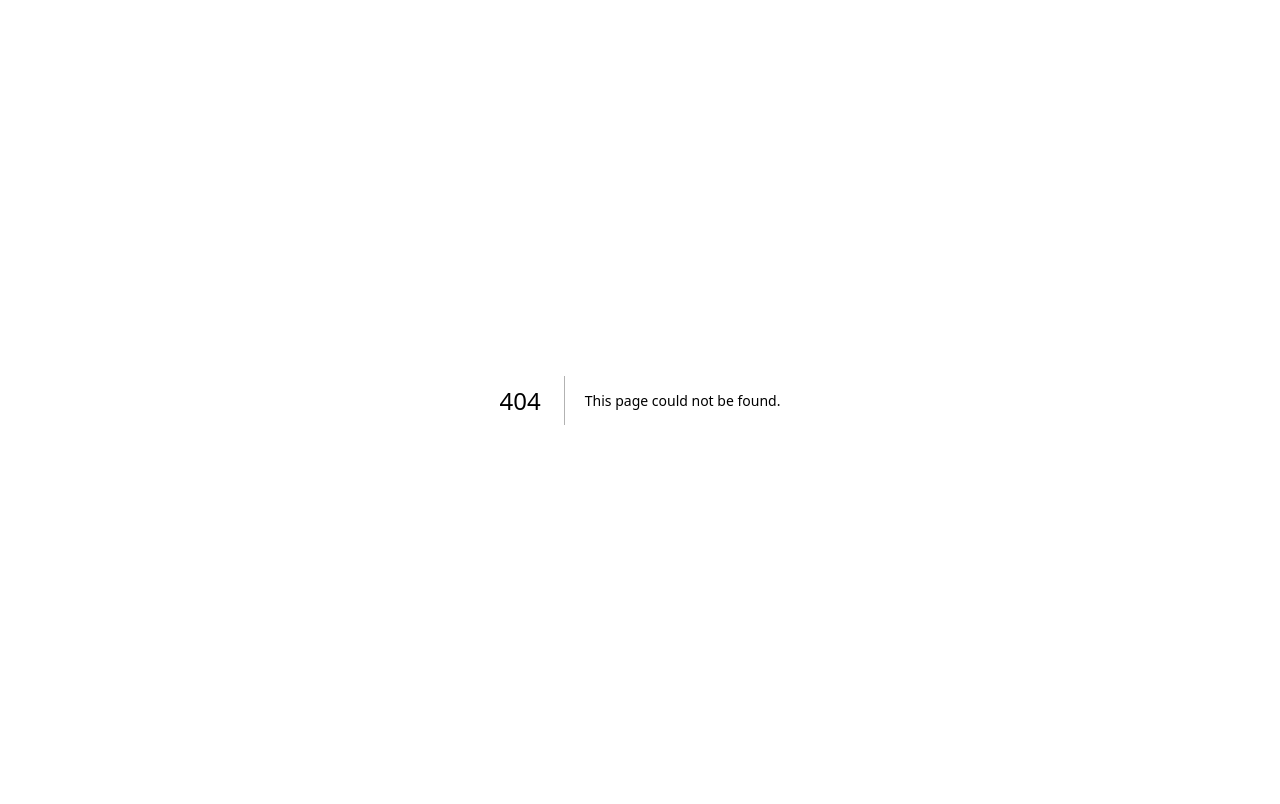
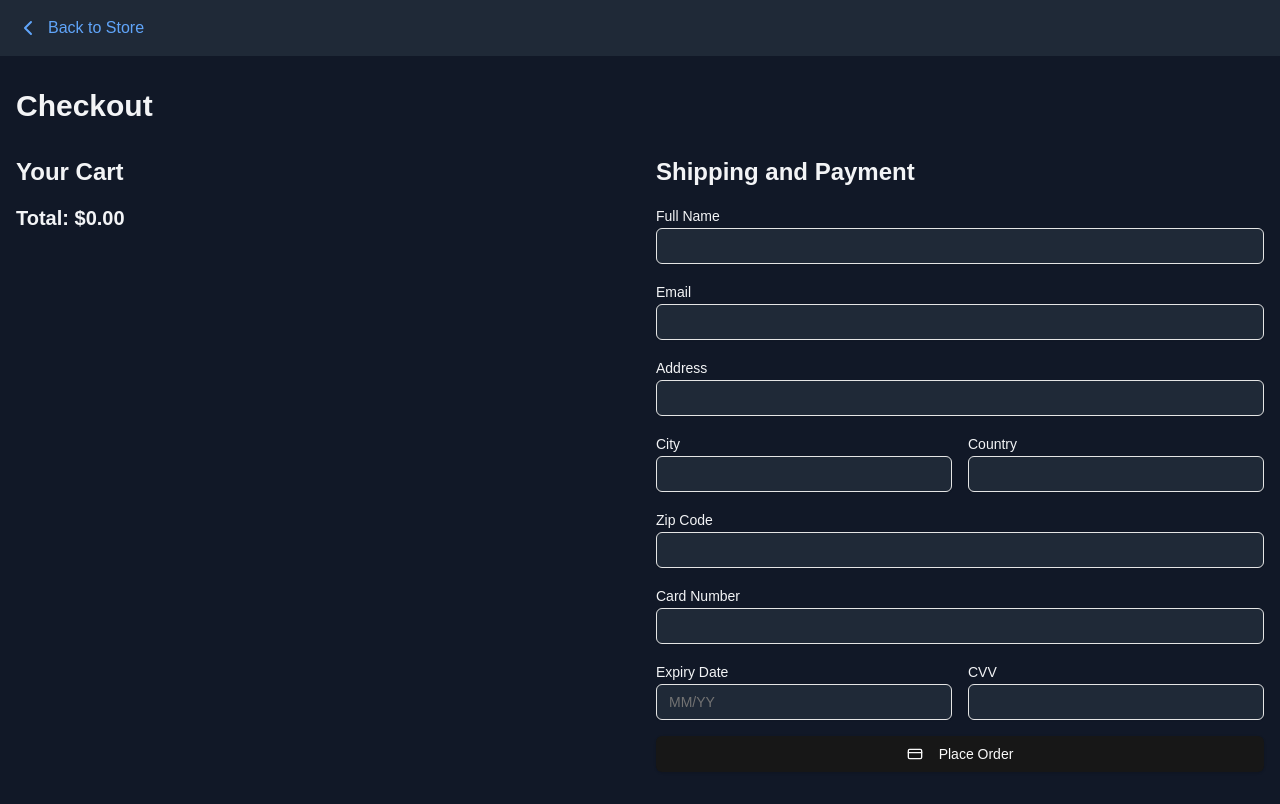
Before and after one commit to zakkycrypt01/ab-irepair, a Next.js app: page /checkout in a window 1280 px wide. Before the commit this address had no page. Built offline with nearby package versions, Linux system fonts and the light colour scheme.

Commit message:
Add checkout page with form handling and cart summary

```diff
--- /dev/null
+++ b/src/app/checkout/page.tsx
@@ -0,0 +1,152 @@
+'use client'
+
+import { useState, useEffect } from 'react'
+import { useRouter } from 'next/navigation'
+import Link from 'next/link'
+import { ChevronLeft, CreditCard } from 'lucide-react'
+import { Input } from "@/components/ui/input"
+import { Label } from "@/components/ui/label"
+import { Button } from "@/components/ui/button"
+
+export default function CheckoutPage() {
+  const router = useRouter()
+  interface CartItem {
+    id: number;
+    name: string;
+    price: number;
+    quantity: number;
+  }
+
+  const [cart, setCart] = useState<CartItem[]>([])
+  const [formData, setFormData] = useState({
+    name: '',
+    email: '',
+    address: '',
+    city: '',
+    country: '',
+    zipCode: '',
+    cardNumber: '',
+    expiryDate: '',
+    cvv: ''
+  })
+
+  useEffect(() => {
+    const savedCart = JSON.parse(localStorage.getItem('cart') || '[]')
+    setCart(savedCart)
+  }, [])
+
+  const totalPrice = cart.reduce((sum, item) => sum + item.price * item.quantity, 0)
+
+interface FormData {
+    name: string;
+    email: string;
+    address: string;
+    city: string;
+    country: string;
+    zipCode: string;
+    cardNumber: string;
+    expiryDate: string;
+    cvv: string;
+}
+
+const handleInputChange = (e: React.ChangeEvent<HTMLInputElement>): void => {
+    const { name, value } = e.target
+    setFormData((prevData: FormData) => ({
+        ...prevData,
+        [name]: value
+    }))
+}
+
+const handleSubmit = (e: React.FormEvent<HTMLFormElement>): void => {
+    e.preventDefault()
+    // Here you would typically send the order data to your server
+    console.log('Order submitted:', { ...formData, cart, totalPrice })
+    // Clear the cart
+    localStorage.removeItem('cart')
+    // Redirect to a thank you page
+    router.push('/thank-you')
+}
+
+  return (
+    <div className="min-h-screen bg-gray-900 text-gray-100">
+      <header className="bg-gray-800 py-4">
+        <div className="container mx-auto px-4">
+          <Link href="/sales" className="text-blue-400 hover:text-blue-300 flex items-center">
+            <ChevronLeft className="mr-2" />
+            Back to Store
+          </Link>
+        </div>
+      </header>
+
+      <main className="container mx-auto px-4 py-8">
+        <h1 className="text-3xl font-bold mb-8">Checkout</h1>
+
+        <div className="grid grid-cols-1 md:grid-cols-2 gap-8">
+          <div>
+            <h2 className="text-2xl font-semibold mb-4">Your Cart</h2>
+            {cart.map(item => (
+              <div key={item.id} className="flex justify-between items-center mb-4 bg-gray-800 p-4 rounded-lg">
+                <div>
+                  <h3 className="font-semibold">{item.name}</h3>
+                  <p className="text-sm text-gray-400">Quantity: {item.quantity}</p>
+                </div>
+                <p className="font-semibold">${(item.price * item.quantity).toFixed(2)}</p>
+              </div>
+            ))}
+            <div className="text-xl font-bold mt-4">Total: ${totalPrice.toFixed(2)}</div>
+          </div>
+
+          <div>
+            <h2 className="text-2xl font-semibold mb-4">Shipping and Payment</h2>
+            <form onSubmit={handleSubmit} className="space-y-4">
+              <div>
+                <Label htmlFor="name">Full Name</Label>
+                <Input type="text" id="name" name="name" value={formData.name} onChange={handleInputChange} required className="bg-gray-800" />
+              </div>
+              <div>
+                <Label htmlFor="email">Email</Label>
+                <Input type="email" id="email" name="email" value={formData.email} onChange={handleInputChange} required className="bg-gray-800" />
+              </div>
+              <div>
+                <Label htmlFor="address">Address</Label>
+                <Input type="text" id="address" name="address" value={formData.address} onChange={handleInputChange} required className="bg-gray-800" />
+              </div>
+              <div className="grid grid-cols-2 gap-4">
+                <div>
+                  <Label htmlFor="city">City</Label>
+                  <Input type="text" id="city" name="city" value={formData.city} onChange={handleInputChange} required className="bg-gray-800" />
+                </div>
+                <div>
+                  <Label htmlFor="country">Country</Label>
+                  <Input type="text" id="country" name="country" value={formData.country} onChange={handleInputChange} required className="bg-gray-800" />
+                </div>
+              </div>
+              <div>
+                <Label htmlFor="zipCode">Zip Code</Label>
+                <Input type="text" id="zipCode" name="zipCode" value={formData.zipCode} onChange={handleInputChange} required className="bg-gray-800" />
+              </div>
+              <div>
+                <Label htmlFor="cardNumber">Card Number</Label>
+                <Input type="text" id="cardNumber" name="cardNumber" value={formData.cardNumber} onChange={handleInputChange} required className="bg-gray-800" />
+              </div>
+              <div className="grid grid-cols-2 gap-4">
+                <div>
+                  <Label htmlFor="expiryDate">Expiry Date</Label>
+                  <Input type="text" id="expiryDate" name="expiryDate" value={formData.expiryDate} onChange={handleInputChange} required placeholder="MM/YY" className="bg-gray-800" />
+                </div>
+                <div>
+                  <Label htmlFor="cvv">CVV</Label>
+                  <Input type="text" id="cvv" name="cvv" value={formData.cvv} onChange={handleInputChange} required className="bg-gray-800" />
+                </div>
+              </div>
+              <Button type="submit" className="w-full">
+                <CreditCard className="mr-2" />
+                Place Order
+              </Button>
+            </form>
+          </div>
+        </div>
+      </main>
+    </div>
+  )
+}
--- a/src/app/sales/page.tsx
+++ b/src/app/sales/page.tsx
@@ -4,7 +4,7 @@ import { useState, useEffect } from 'react'
 import type { StaticImageData } from 'next/image'
 import Image from 'next/image'
 import Link from 'next/link'
-import { Search, ShoppingCart ,X} from 'lucide-react'
+import { Search, ShoppingCart, ChevronLeft, X} from 'lucide-react'
 import lapimage1 from "/public/images/laptop1.jpg"
 import lapimage2 from "/public/images/laptop2.jpg"
 import access1 from "/public/images/powerbank.jpg"
@@ -125,9 +125,7 @@ export default function SalesPage() {
         <div className="container mx-auto px-4 flex-col justify-between items-center">
           <div className="flex items-center justify-between mb-3 space-x-4">
             <Link href="/" className="text-gray-300 hover:text-white transition duration-150 ease-in-out flex items-center relative">
-              <svg xmlns="http://www.w3.org/2000/svg" className="h-6 w-6 mr-2" fill="none" viewBox="0 0 24 24" stroke="currentColor">
-                <path strokeLinecap="round" strokeLinejoin="round" strokeWidth={2} d="M10 19l-7-7m0 0l7-7m-7 7h18" />
-              </svg>
+            <ChevronLeft className="mr-2" />
               Main Page
             </Link>
           </div>
```
